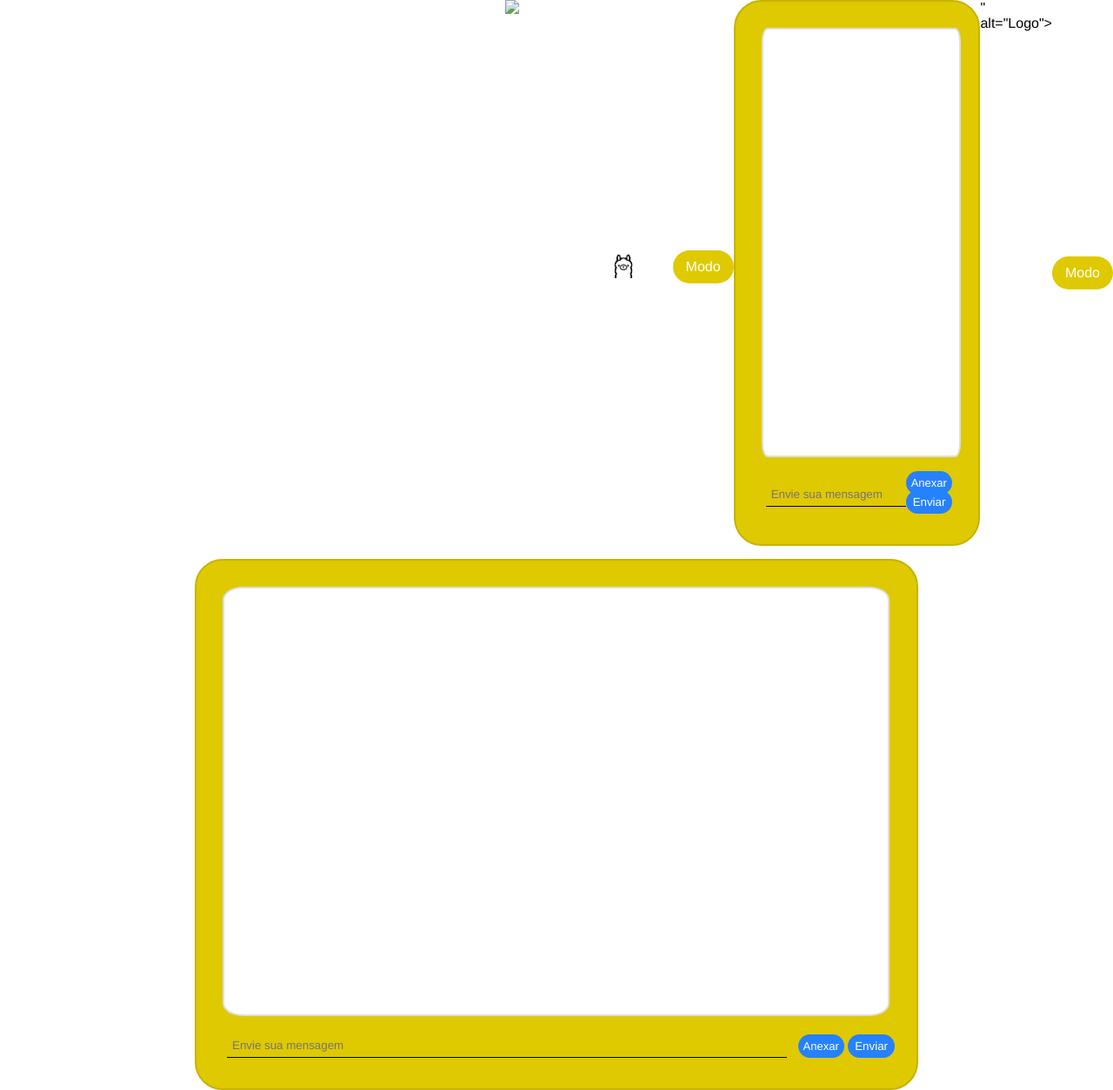
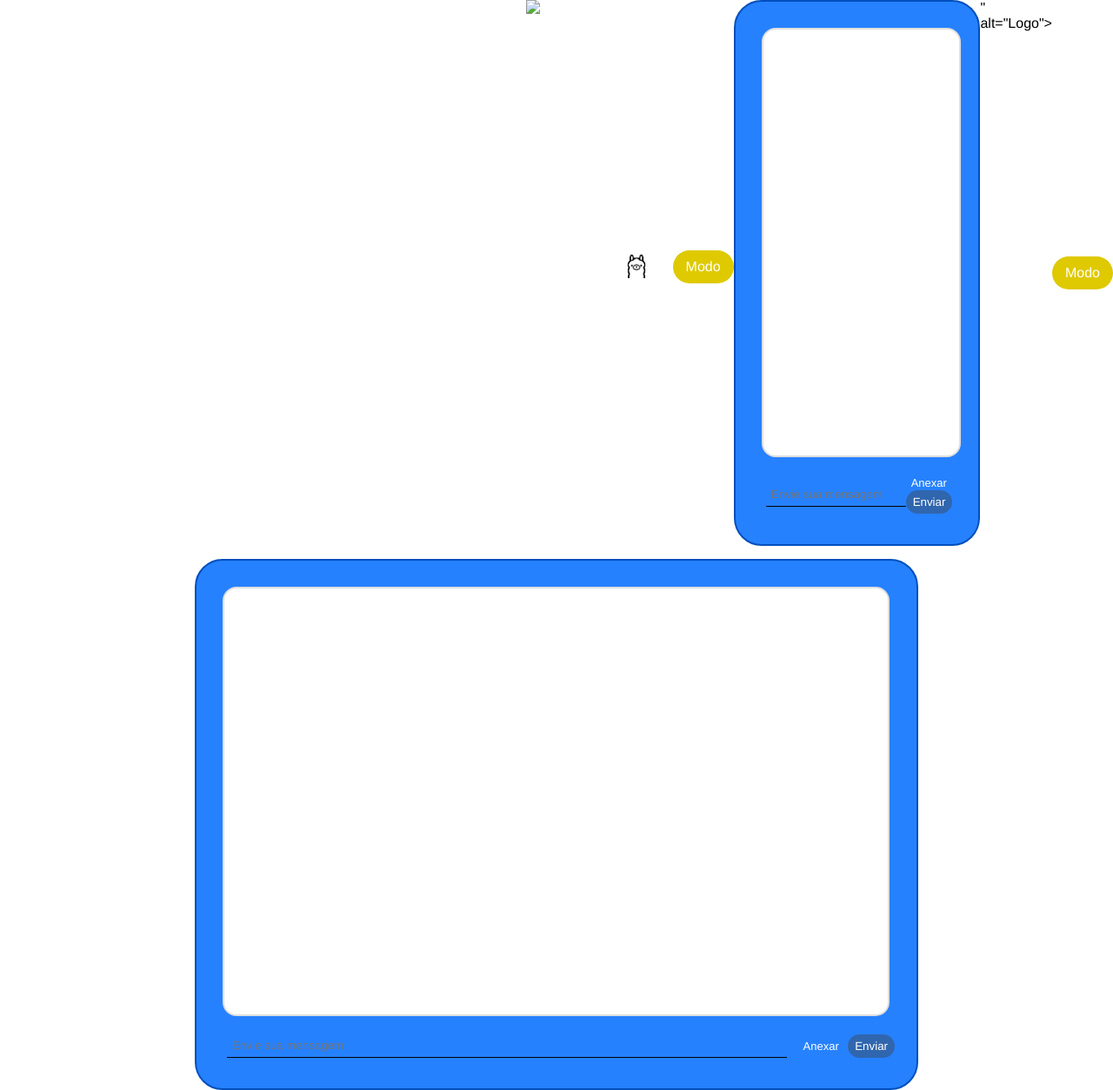
Before and after one commit to thiiferro/IA_python, a Flask app: page / in a window 1280 px wide. Shown: the whole page at 87% size. Run offline with Flask 3, Linux system fonts and the light colour scheme.

Commit message:
Update style.css

```diff
--- a/Projeto_IA/static/css/style.css
+++ b/Projeto_IA/static/css/style.css
@@ -7,17 +7,17 @@
 
 /* Estilos do formulário */
 .form-container {
-    background-color: #dfc900; /* Amarelo */
+    background-color: #2681ff; /* Amarelo */
     width: 60%;
     margin: 0 auto;
     position: relative;
-    border: 2px solid #c7b300;
+    border: 2px solid #004fbc;
     padding: 30px;
     border-radius: 2rem;
 }
 
 .form-container.dark-mode {
-    background-color: #2681ff; /* Azul no modo escuro */
+    background-color: #2061bd; /* Azul no modo escuro */
     border: 2px solid #004fbc;
 }
 
@@ -31,7 +31,7 @@
 }
 
 .form-header .logo {
-    flex: 5;
+    flex: 1;
     display: flex;
     justify-content: center; /* Centraliza a logo */
 }
@@ -39,7 +39,7 @@
 .form-header .logo img {
     display: block;
     width: 70px;
-    margin-left: 48%;
+    margin-left: 50%;
 }
 
 .form-header .dark-mode-button {
@@ -95,14 +95,14 @@ input:focus {
     cursor: pointer;
     transition: 0.5s;
     padding: 6px 12px;
-    background-color: #2681ff; /* Amarelo */
+    background-color: #3066ae; /* Amarelo */
     color: #fff;
     border-radius: 5cm;
     border: none;
 }
 
 .btn-enviar:hover {
-    background-color: #2270de; /* Tom mais escuro de amarelo */
+    background-color: #1a3d6e; /* Tom mais escuro de amarelo */
 }
 
 .btn-anexar {
@@ -141,7 +141,7 @@ input:focus {
     font-size: 16px;
     font-family: Helvetica;
     border: 2px solid #dedede;
-    border-radius: 3%;
+    border-radius: 1rem;
     overflow: hidden;
     word-wrap: break-word;
     overflow-y: scroll;
```
